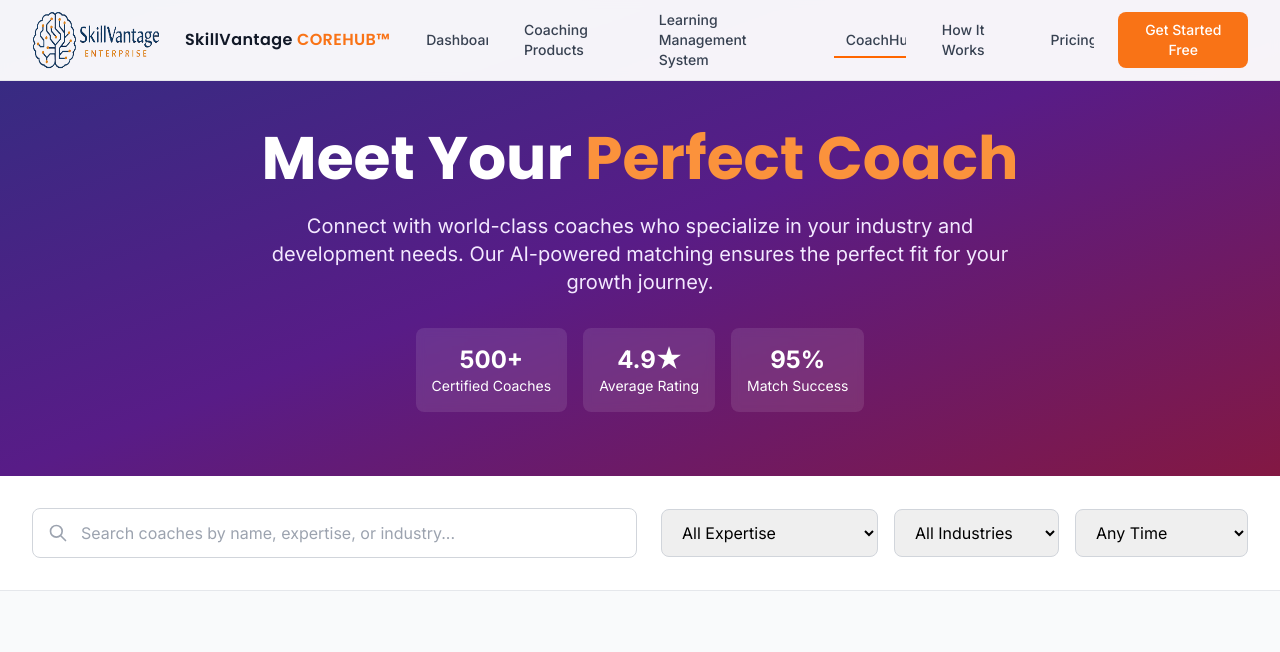
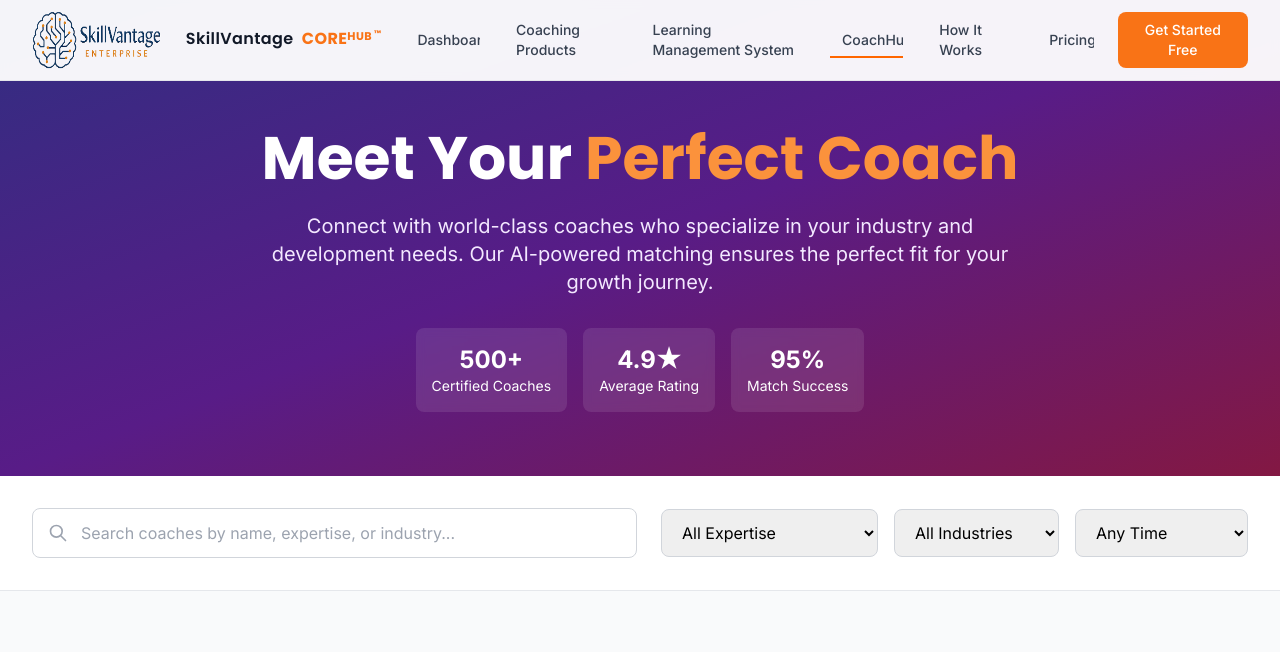
Before and after one commit to PierreEdFils/skillvantage-lms, a plain HTML site: page coachhub.html in a window 1280 px wide. Shown: the top 652 px of the page. Drawn offline with nearby package versions, Linux system fonts and the light colour scheme.

Commit message:
Refine SkillVantage CoreHub header wordmark

```diff
--- a/coachhub.html
+++ b/coachhub.html
@@ -181,7 +181,10 @@
                 <!-- Navigation Items -->
                 <div class="hidden md:flex items-center gap-4 lg:gap-6">
                     <span class="font-display font-semibold text-sm lg:text-base tracking-wide text-gray-900 whitespace-nowrap">
-                        <span>SkillVantage</span> <span class="text-orange-500">COREHUB™</span>
+                        <span>SkillVantage</span>
+                        <span class="ml-1 font-bold text-orange-500">
+                            CORE<span class="relative -top-1 text-[0.7em] align-baseline">HUB</span><span class="relative -top-2 ml-0.5 text-[0.5em]">™</span>
+                        </span>
                     </span>
                     <a href="index.html" class="nav-item text-gray-700 hover:text-orange-500 px-3 py-2 text-sm font-medium">Dashboard</a>
                     <a href="coaching-products.html" class="nav-item text-gray-700 hover:text-orange-500 px-3 py-2 text-sm font-medium">Coaching Products</a>
```
Also changed, not shown: coaching-products.html (+4 -1 lines), how-it-works.html (+4 -1 lines), index.html (+4 -1 lines), pricing.html (+4 -1 lines), training-modules.html (+4 -1 lines).
